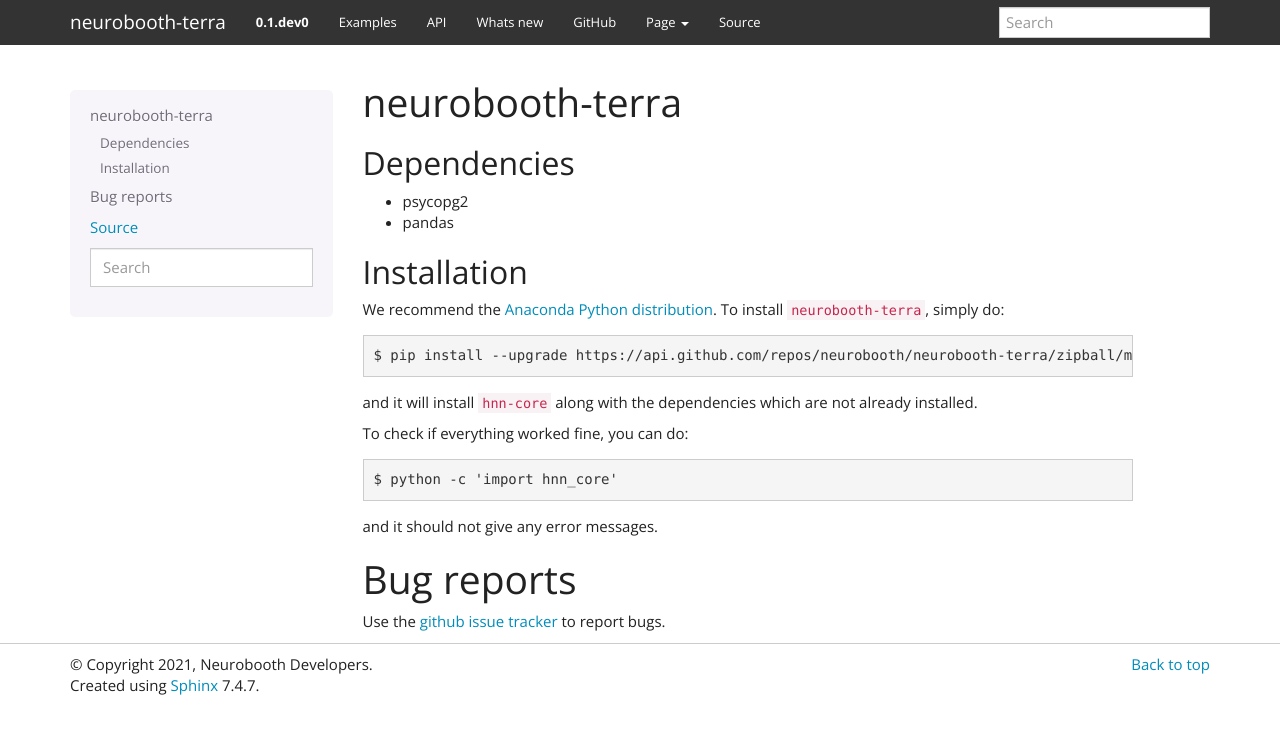
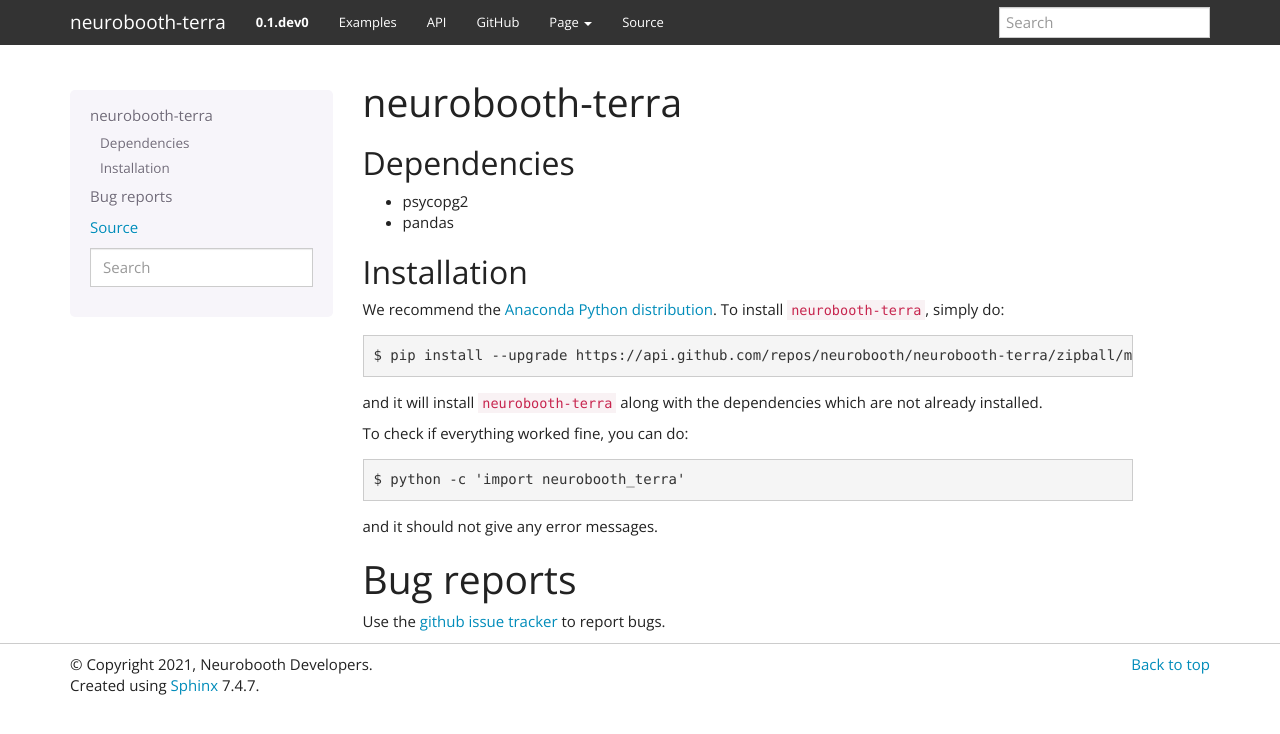
Before and after one commit to neurobooth/neurobooth-terra, a Sphinx documentation site: the page built from doc/index.rst, in a window 1280 px wide. Shown: the top 734 px of the page. Built offline with Sphinx 7.4.7, drawn with Linux system fonts in a browser that asks for light colours; the version number is read from the project's files by our own code.

Commit message:
Update name

```diff
--- a/README.rst
+++ b/README.rst
@@ -15,11 +15,11 @@
 
    $ pip install --upgrade https://api.github.com/repos/neurobooth/neurobooth-terra/zipball/master
 
-and it will install ``hnn-core`` along with the dependencies which are not already installed.
+and it will install ``neurobooth-terra`` along with the dependencies which are not already installed.
 
 To check if everything worked fine, you can do::
 
-	$ python -c 'import hnn_core'
+	$ python -c 'import neurobooth_terra'
 
 and it should not give any error messages.
 
--- a/doc/conf.py
+++ b/doc/conf.py
@@ -102,7 +102,6 @@
     'navbar_links': [
         ("Examples", "auto_examples/index"),
         ("API", "api"),
-        ("Whats new", "whats_new"),
         ("GitHub", "https://github.com/neurobooth/neurobooth-terra", True)
     ],
     'bootswatch_theme': "yeti"
```
